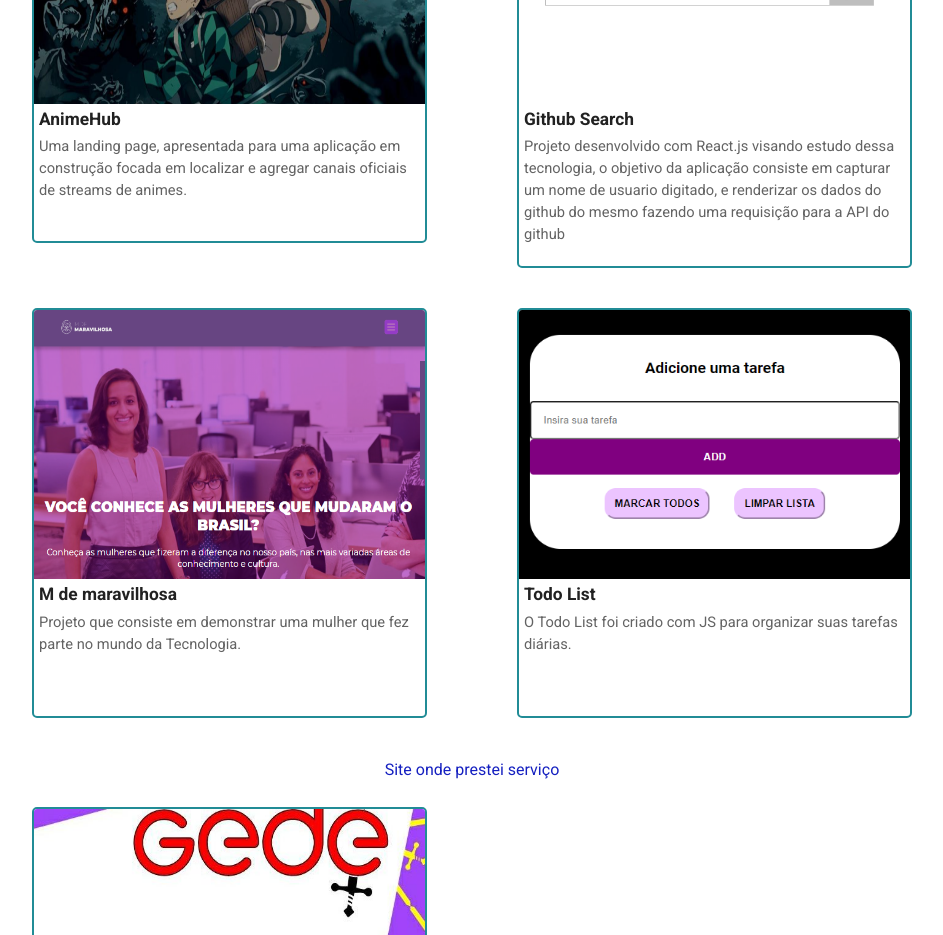
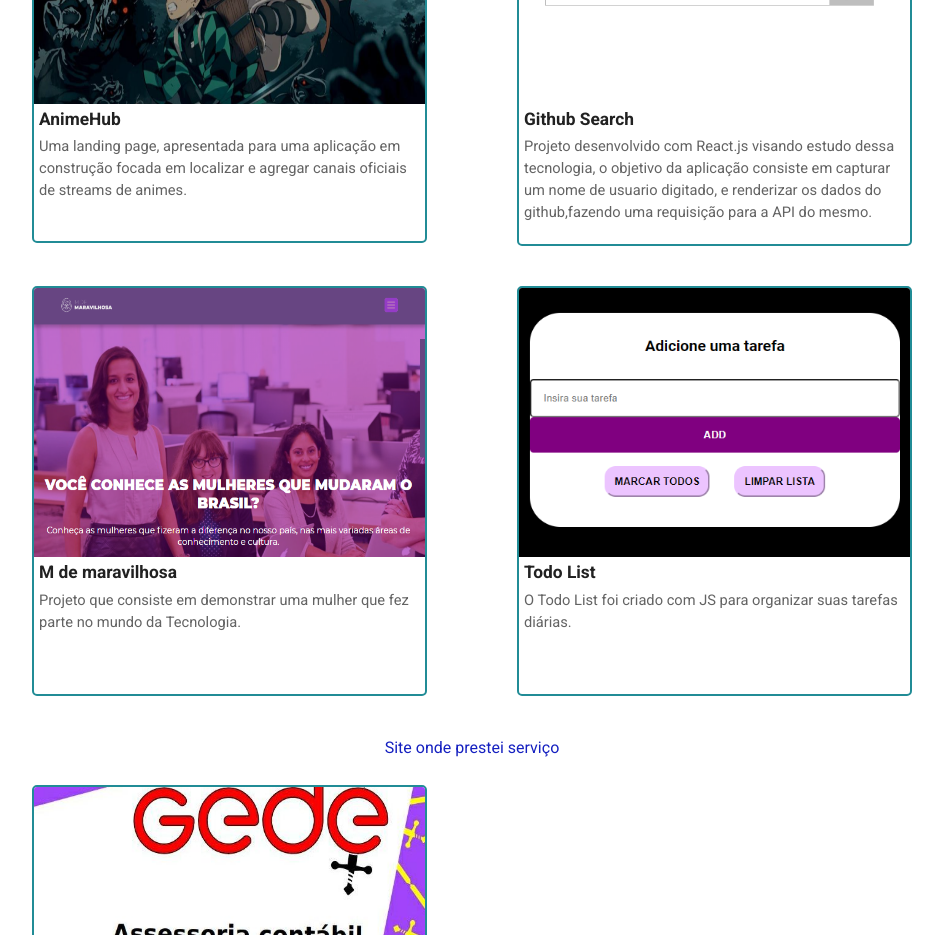
Before and after one commit to GomesMillena/portfolio, a plain HTML site: page index.html in a window 1280 px wide. Shown: the part 1740-2675 px from the top of the page, without its empty margins (168-1111 px from the left). Drawn offline with Linux system fonts and the light colour scheme.

Commit message:
remove word in the page

```diff
--- a/index.html
+++ b/index.html
@@ -130,7 +130,7 @@
                                 <h3 class="title">Github Search</h3>
                                 <p class="desc">Projeto desenvolvido com React.js visando estudo dessa tecnologia, o
                                     objetivo da aplicação consiste em capturar um nome de usuario digitado, e renderizar
-                                    os dados do github do mesmo fazendo uma requisição para a API do github
+                                    os dados do github,fazendo uma requisição para a API do mesmo.
                                 </p>
                             </div>
                         </div>
```
